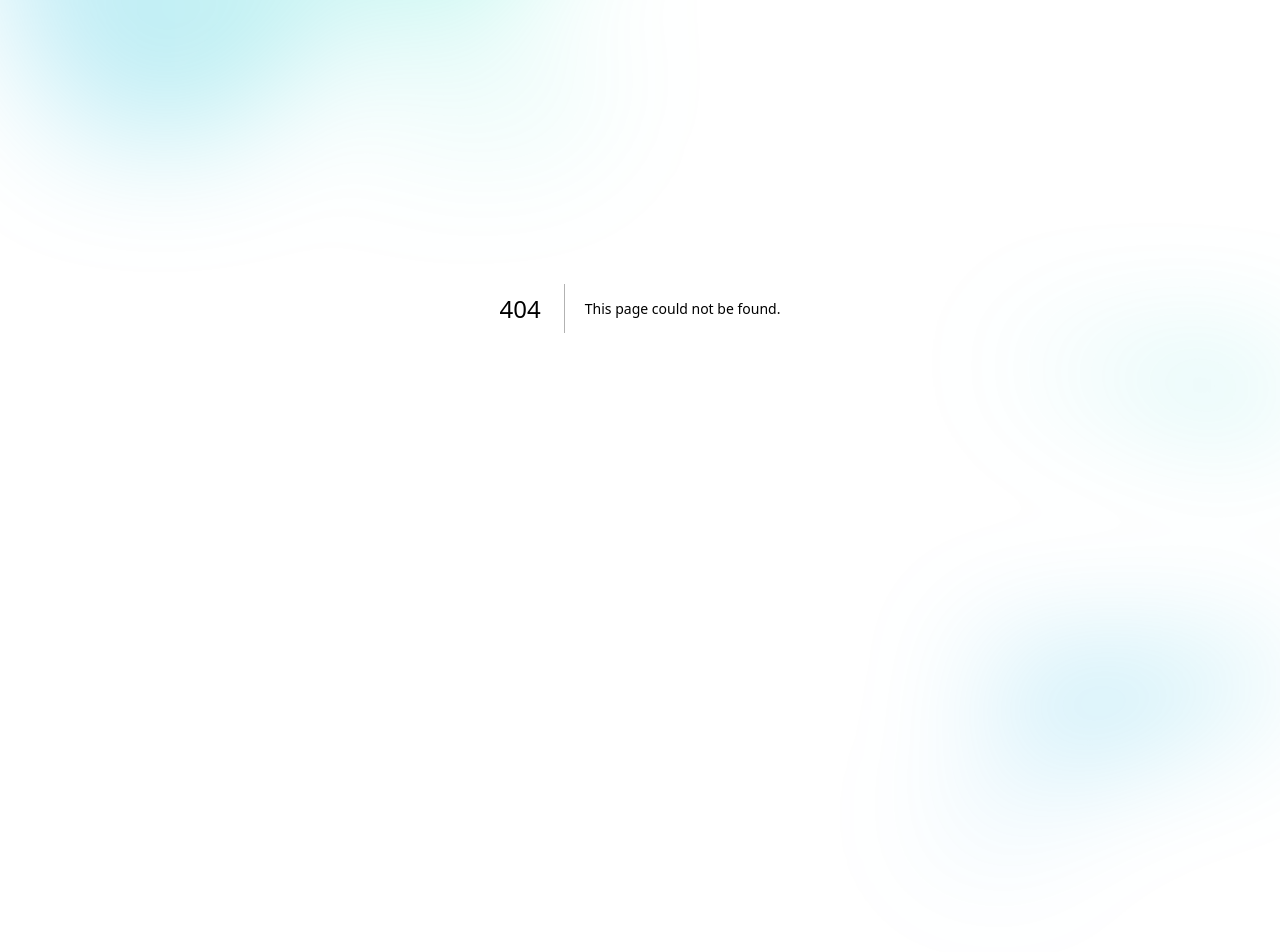
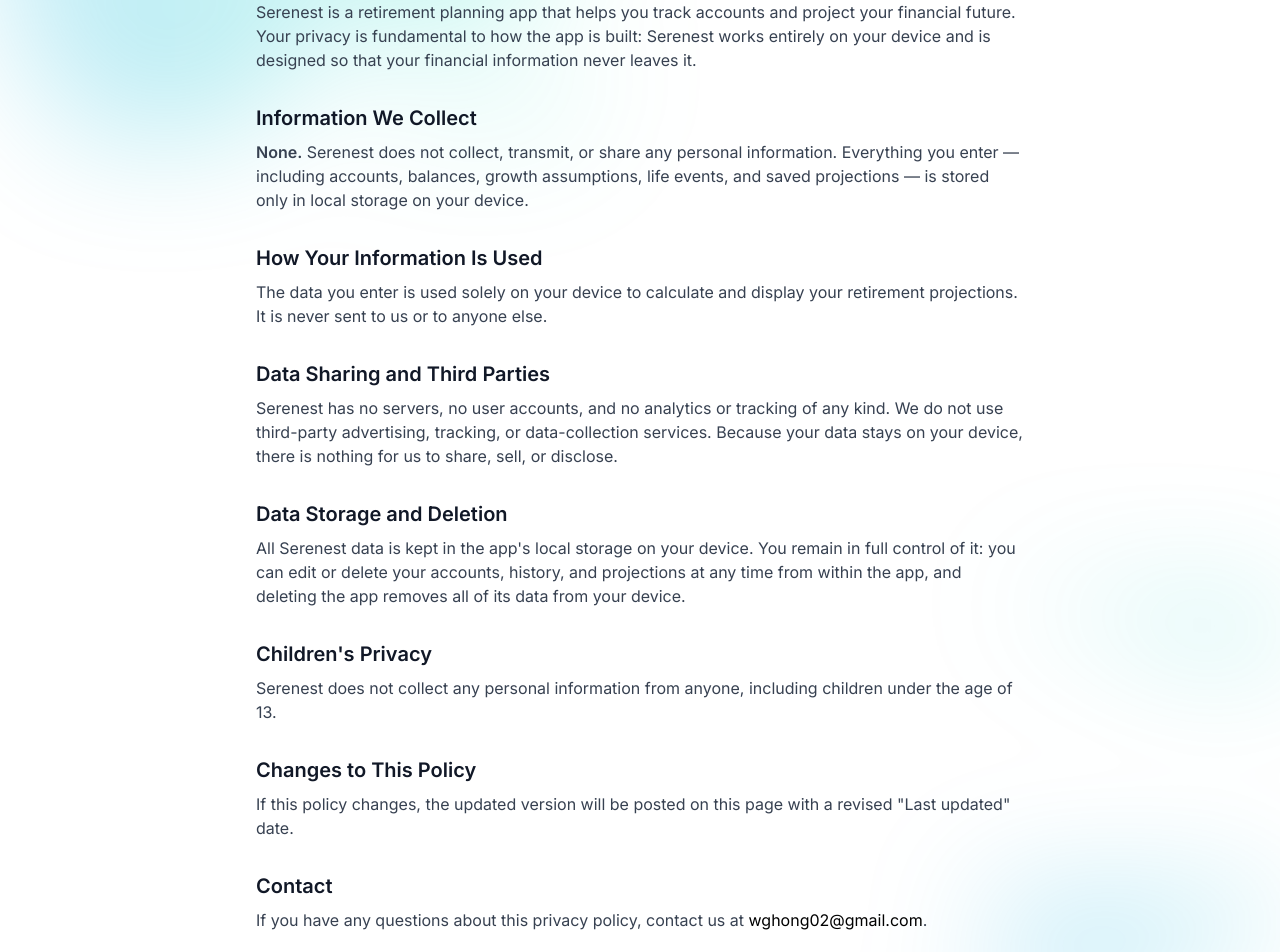
Before and after one commit to wghong02/wghong02.github.io, a Next.js app: page /apps/policy/serenest in a window 1280 px wide. Before the commit this address had no page. Shown: the part 220-1172 px from the top of the page. Before the commit the page ends 1056 px from the top, so only its background shows below. Built offline with nearby package versions, Linux system fonts and the light colour scheme.

Commit message:
Add Serenest privacy policy page at /apps/policy/serenest

```diff
--- /dev/null
+++ b/src/app/apps/policy/serenest/layout.tsx
@@ -0,0 +1,12 @@
+import type { Metadata } from "next";
+
+export const metadata: Metadata = {
+	title: "Serenest Privacy Policy",
+	description: "Privacy policy for the Serenest retirement planning app.",
+};
+
+const SerenestPolicyLayout = ({ children }: { children: React.ReactNode }) => {
+	return children;
+};
+
+export default SerenestPolicyLayout;
--- /dev/null
+++ b/src/app/apps/policy/serenest/page.tsx
@@ -0,0 +1,83 @@
+export default function SerenestPrivacyPolicy() {
+	return (
+		<div className="mx-auto w-full max-w-3xl text-left text-gray-700">
+			<h1 className="text-3xl font-bold tracking-tight text-gray-900 sm:text-4xl">
+				Serenest Privacy Policy
+			</h1>
+			<p className="pt-2 text-sm text-gray-500">Last updated: July 19, 2026</p>
+
+			<p className="pt-6">
+				Serenest is a retirement planning app that helps you track accounts and
+				project your financial future. Your privacy is fundamental to how the app
+				is built: Serenest works entirely on your device and is designed so that
+				your financial information never leaves it.
+			</p>
+
+			<h2 className="pt-8 text-xl font-semibold text-gray-900">
+				Information We Collect
+			</h2>
+			<p className="pt-2">
+				<span className="font-semibold">None.</span> Serenest does not collect,
+				transmit, or share any personal information. Everything you enter —
+				including accounts, balances, growth assumptions, life events, and saved
+				projections — is stored only in local storage on your device.
+			</p>
+
+			<h2 className="pt-8 text-xl font-semibold text-gray-900">
+				How Your Information Is Used
+			</h2>
+			<p className="pt-2">
+				The data you enter is used solely on your device to calculate and display
+				your retirement projections. It is never sent to us or to anyone else.
+			</p>
+
+			<h2 className="pt-8 text-xl font-semibold text-gray-900">
+				Data Sharing and Third Parties
+			</h2>
+			<p className="pt-2">
+				Serenest has no servers, no user accounts, and no analytics or tracking
+				of any kind. We do not use third-party advertising, tracking, or
+				data-collection services. Because your data stays on your device, there
+				is nothing for us to share, sell, or disclose.
+			</p>
+
+			<h2 className="pt-8 text-xl font-semibold text-gray-900">
+				Data Storage and Deletion
+			</h2>
+			<p className="pt-2">
+				All Serenest data is kept in the app&apos;s local storage on your device.
+				You remain in full control of it: you can edit or delete your accounts,
+				history, and projections at any time from within the app, and deleting
+				the app removes all of its data from your device.
+			</p>
+
+			<h2 className="pt-8 text-xl font-semibold text-gray-900">
+				Children&apos;s Privacy
+			</h2>
+			<p className="pt-2">
+				Serenest does not collect any personal information from anyone, including
+				children under the age of 13.
+			</p>
+
+			<h2 className="pt-8 text-xl font-semibold text-gray-900">
+				Changes to This Policy
+			</h2>
+			<p className="pt-2">
+				If this policy changes, the updated version will be posted on this page
+				with a revised &quot;Last updated&quot; date.
+			</p>
+
+			<h2 className="pt-8 text-xl font-semibold text-gray-900">Contact</h2>
+			<p className="pt-2 pb-4">
+				If you have any questions about this privacy policy, contact us at{" "}
+				<a
+					href="mailto:wghong02@gmail.com"
+					className="text-black hover:text-blue-500 hover:underline"
+				>
+					wghong02@gmail.com
+				</a>
+				.
+			</p>
+		</div>
+	);
+}
```
